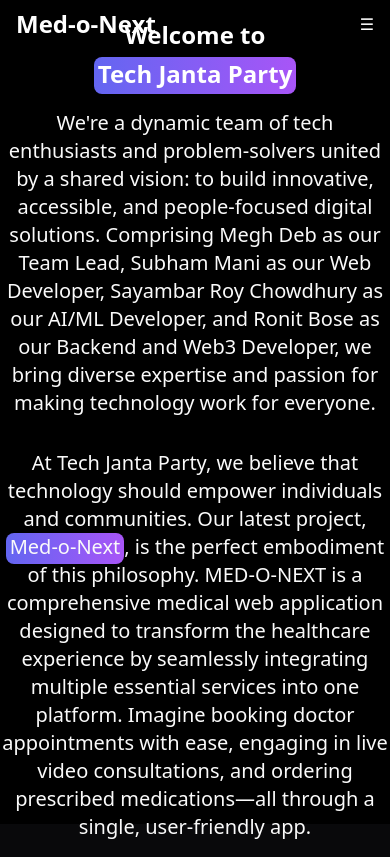
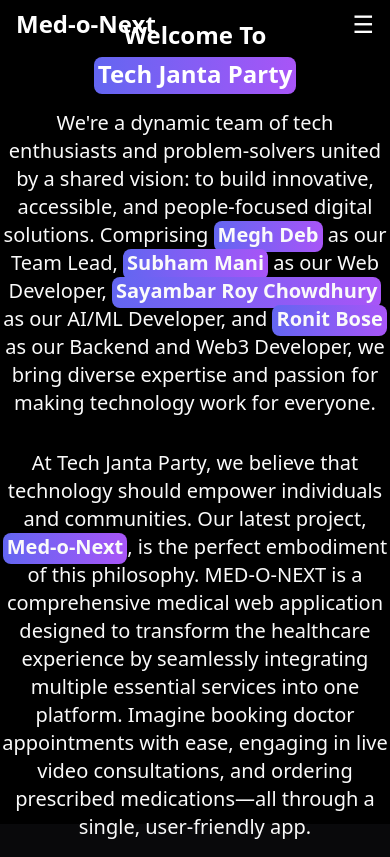
Before and after one commit to Megh2005/Med-o-Next-TJP, a Next.js app in the folder med-o-next-home/: page /about in a window 390 px wide. Built offline with nearby package versions, Linux system fonts and the light colour scheme.

Commit message:
Enhance Navbar and HeroHighlight components; improve styling and accessibility features

```diff
--- a/med-o-next-home/app/about/page.tsx
+++ b/med-o-next-home/app/about/page.tsx
@@ -58,10 +58,10 @@ const Navbar = () => {
       </ul>
 
       {/* Mobile Hamburger Menu */}
-      <div className="md:hidden">
+      <div className="md:hidden bg-black">
         <button
           onClick={() => setIsOpen(!isOpen)}
-          className="text-white focus:outline-none"
+          className="text-white bg-black focus:outline-none text-2xl"
         >
           {isOpen ? "✖" : "☰"}
         </button>
@@ -69,7 +69,7 @@ const Navbar = () => {
 
       {/* Mobile Menu */}
       {isOpen && (
-        <ul className="md:hidden absolute top-16 left-0 w-full bg-black text-white space-y-4 p-4">
+        <ul className="md:hidden absolute top-16 left-0 w-full bg-black bg-opacity-100 text-white space-y-4 p-4 z-10">
           {navItems.map((item) => (
             <li key={item.name}>
               <a href={item.link} className="flex items-center space-x-2">
@@ -87,24 +87,25 @@ const Navbar = () => {
 export default function HeroHighlightDemo() {
   return (
     <div className="flex flex-col min-h-screen">
-      <Navbar /> {/* Add the Navbar here */}
+      <Navbar  />
       <HeroHighlight>
         <h1 className="text-2xl px-4 md:text-4xl lg:text-5xl font-bold text-neutral-700 dark:text-white max-w-4xl leading-relaxed lg:leading-snug text-center mx-auto ">
-          Welcome to
+          Welcome To
           <br />
           <Highlight className="text-black dark:text-white">
             Tech Janta Party
           </Highlight>
         </h1>
         <div className="flex flex-col items-center justify-center">
-          <p className="text-balance text-center max-w-xl text-xl my-4">
-            {" "}
+          <p className="text-balance text-center text-xl my-4">
             We&apos;re a dynamic team of tech enthusiasts and problem-solvers
             united by a shared vision: to build innovative, accessible, and
-            people-focused digital solutions. Comprising Megh Deb as our Team
-            Lead, Subham Mani as our Web Developer, Sayambar Roy Chowdhury as
-            our AI/ML Developer, and Ronit Bose as our Backend and Web3
-            Developer, we bring diverse expertise and passion for making
+            people-focused digital solutions. Comprising{" "}
+            <Highlight>Megh Deb</Highlight> as our Team Lead,{" "}
+            <Highlight>Subham Mani</Highlight> as our Web Developer,{" "}
+            <Highlight>Sayambar Roy Chowdhury</Highlight> as our AI/ML
+            Developer, and <Highlight>Ronit Bose</Highlight> as our Backend and
+            Web3 Developer, we bring diverse expertise and passion for making
             technology work for everyone.
           </p>
           <p className="text-xl text-center my-4 max-w-5xl">
--- a/med-o-next-home/app/apps/page.tsx
+++ b/med-o-next-home/app/apps/page.tsx
@@ -62,8 +62,9 @@ const Page = () => {
     },
     {
       title: "Med-o-AI",
-      description: "Get instant answers to medical queries with our AI-driven assistant.Extensive knowledge base for reliable and accurate medical information.Personalize the AI responses based on user health history and preferences.",
-      link: "https://example.com/consultation-services",
+      description:
+        "Get instant answers to medical queries with our AI-driven assistant.Extensive knowledge base for reliable and accurate medical information.Personalize the AI responses based on user health history and preferences.",
+      link: "http://med-o-ai.vercel.app",
     },
     {
       title: "Emergency Support",
@@ -109,7 +110,6 @@ const Page = () => {
             <Link
               key={index}
               href={item.link}
-              target="_blank"
               className="flex items-center gap-2 text-white"
             >
               {item.icon}
--- a/med-o-next-home/components/ui/card-hover-effect.tsx
+++ b/med-o-next-home/components/ui/card-hover-effect.tsx
@@ -28,6 +28,7 @@ export const HoverEffect = ({
         <Link
           href={item?.link}
           key={item?.link}
+          target="_blank"
           className="relative group  block p-2 h-full w-full"
           onMouseEnter={() => setHoveredIndex(idx)}
           onMouseLeave={() => setHoveredIndex(null)}
--- a/med-o-next-home/components/ui/hero-highlight.tsx
+++ b/med-o-next-home/components/ui/hero-highlight.tsx
@@ -86,7 +86,7 @@ export const Highlight = ({
         display: "inline",
       }}
       className={cn(
-        `relative inline-block pb-1   px-1 rounded-lg bg-gradient-to-r from-indigo-300 to-purple-300 dark:from-indigo-500 dark:to-purple-500`,
+        `relative inline-block pb-1 font-bold   px-1 rounded-lg bg-gradient-to-r from-indigo-300 to-purple-300 dark:from-indigo-500 dark:to-purple-500`,
         className
       )}
     >
```
